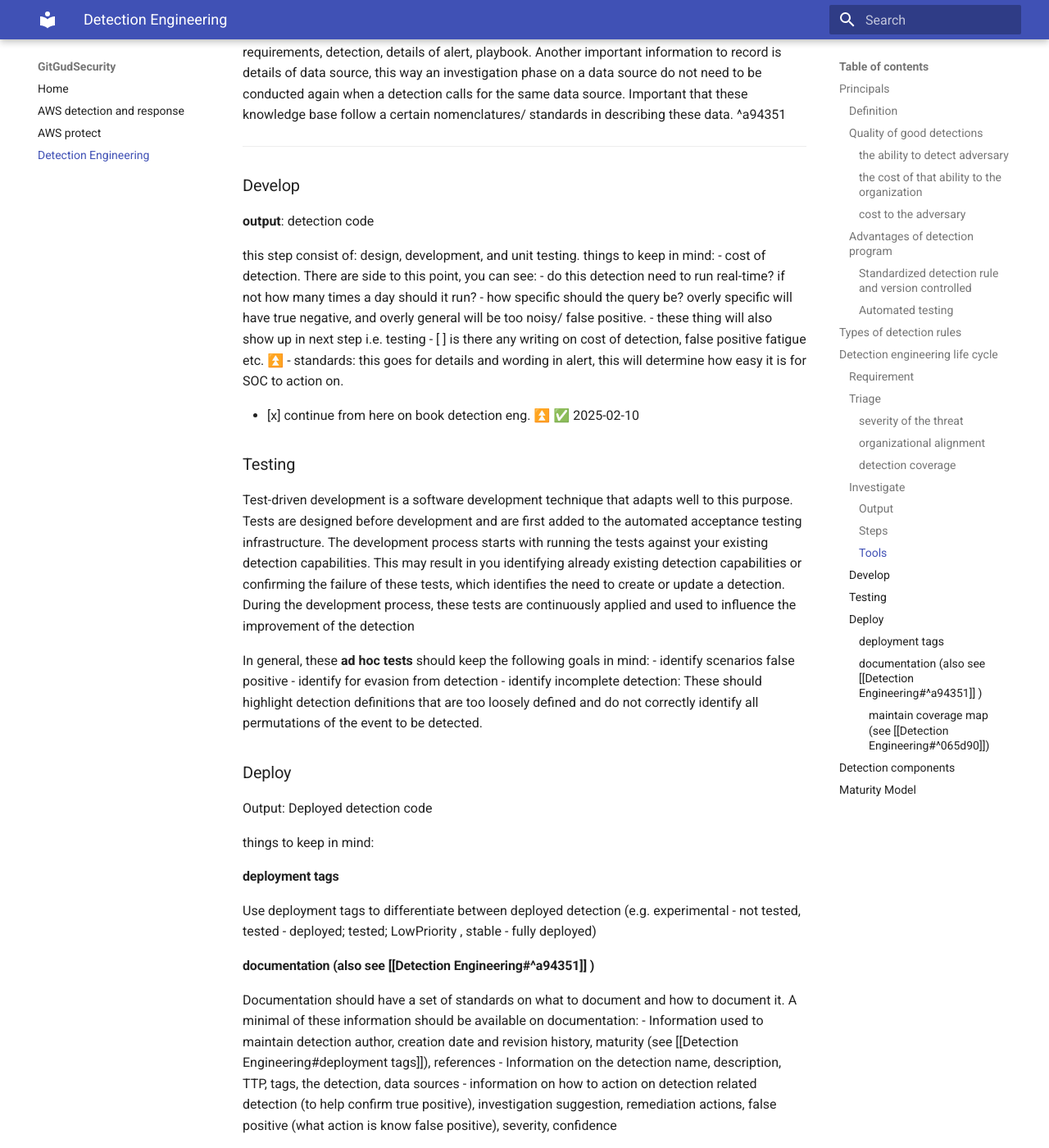
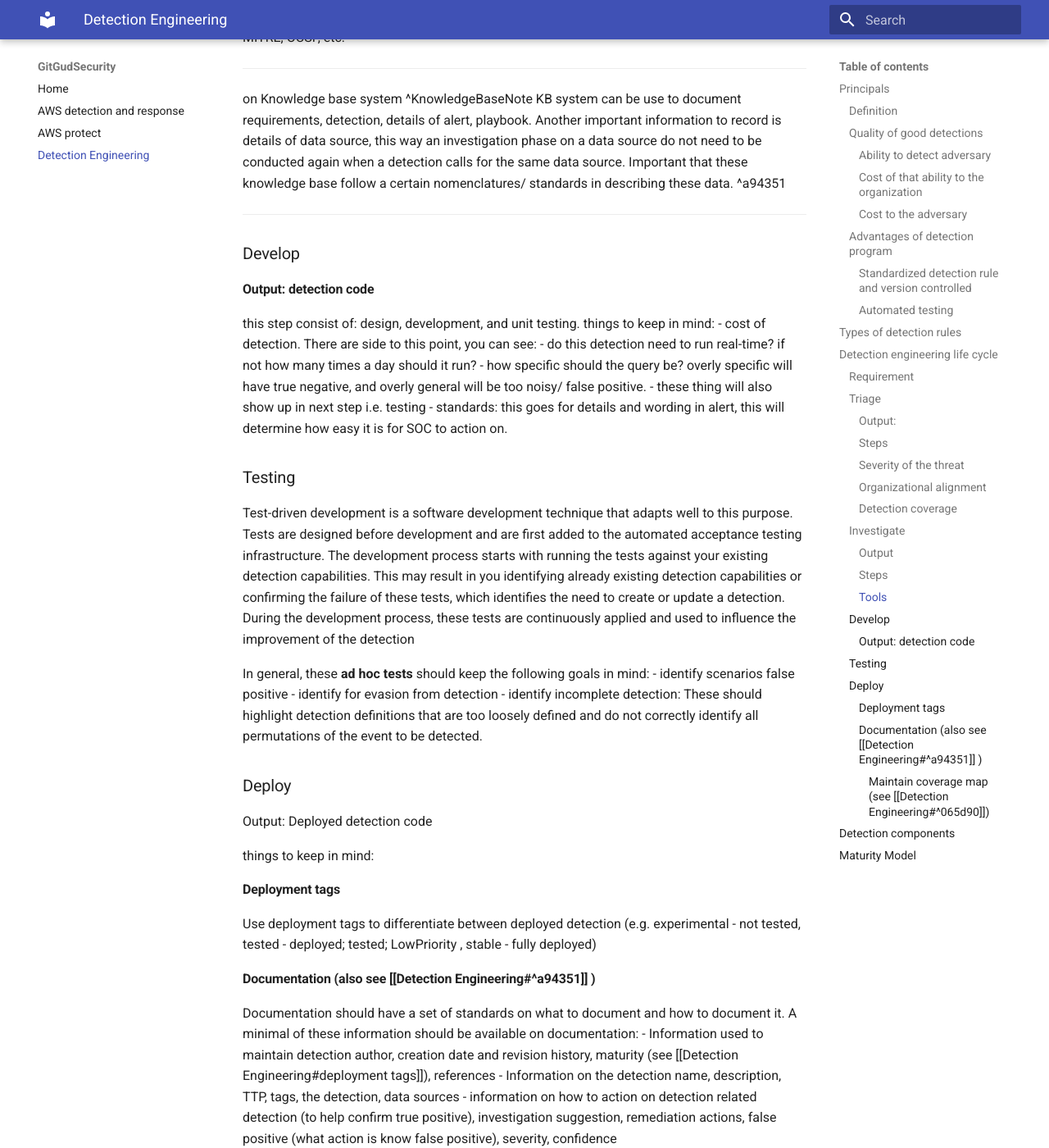
Before and after one commit to aldosimon/GitGudSecurity, an MkDocs documentation site: the page built from docs/Detection engineering.md, in a window 1280 px wide and 1400 px high, scrolled down 3999 px. Shown: the whole window at 82% size. Built offline with MkDocs 1.6.1 and Material for MkDocs 9.7.7, drawn with Linux system fonts in a browser that asks for light colours; some of the changed text lies outside the part shown.

Commit message:
add items to detection engineering

```diff
--- a/docs/Detection engineering.md
+++ b/docs/Detection engineering.md
@@ -25,12 +25,12 @@
 - the cost of that ability to the organization
 - the cost to the adversary to evade detection
 
-#### the ability to detect adversary
+#### Ability to detect adversary
 can be broken to detection **coverage** and detection **durability**.
 Coverage is scope of activity that detection identifies. (example coverage over MITRE).
 how long the detection to be effective. Increasing a detection’s coverage by detecting multiple procedures associated with a technique or creating a detection that works across multiple techniques often increases the complexity of the detection but can also improve a detection’s **durability**.
 
-#### the cost of that ability to the organization
+#### Cost of that ability to the organization
 this covers the creation, running, and maintenance of detections, the resources spent reviewing associated alerts, and the actions taken based on those alerts
 some factor that contribute:
 - *complexity*: how hard to understand the detection for maintenance
@@ -41,7 +41,7 @@
 - *specificity*: As an example, a machine learning model may provide increased coverage in detection with a high confidence level but may be unable to explain specifically why the alert was created
 For example, a detection might identify reconnaissance scanning of the network. The lack of actionability on this activity, despite the confidence in the detection, might result in the noisiness of the detection being unacceptable.For example, a detection might identify reconnaissance scanning of the network. The lack of actionability on this activity, despite the confidence in the detection, might result in the noisiness of the detection being unacceptable.
 
-#### cost to the adversary
+#### Cost to the adversary
 this is related to the pyramid of pain.
 
 ### Advantages of detection program
@@ -98,8 +98,10 @@
 
 ### Triage
 
-**output**: triaged and prioritized requirements
+#### Output:
+Triaged and prioritized requirements
 
+#### Steps
 Triage the requirement using:
 - severity of the threat
 	- is this an active exploit: log4j! (see common ways of judging exploit severity: is our estate affected, how easy it is to exploit, impact, is it currently happening, how fast to patch)
@@ -107,13 +109,13 @@
 - detection coverage
 
 
-#### severity of the threat
+#### Severity of the threat
 system of scoring that you assign to threat severity. e.g. CVSS, DREAD, NIST CMSS, custom?
 
-#### organizational alignment
+#### Organizational alignment
 a scoring system that see if detection related to the threat is something we should worry about. e.g. 0 - threat is irrelevant, while 4 - threat specifically target your org.
 
-#### detection coverage
+#### Detection coverage
 another scoring system. e.g. 0 - this technique detection have in depth coverage; 1 - this technique detection need update; 2 - this technique detection is not present
 another point to think about is how the new requirement is an improvement of current detection
 
@@ -146,7 +148,7 @@
 
 ### Develop
 
-**output**: detection code
+#### Output: detection code
 
 this step consist of: design, development, and unit testing.
 things to keep in mind:
@@ -154,10 +156,8 @@
 	- do this detection need to run real-time? if not how many times a day should it run?
 	- how specific should the query be? overly specific will have true negative, and overly general will be too noisy/ false positive.
 	- these thing will also show up in next step i.e. testing
-	- [ ] is there any writing on cost of detection, false positive fatigue etc. ⏫
 - standards: this goes for details and wording in alert, this will determine how easy it is for SOC to action on.
 
-- [x] continue from here on book detection eng. ⏫ ✅ 2025-02-10
 
 ### Testing
 Test-driven development is a software development technique that adapts well to this purpose. Tests are designed before development and are first added to the automated acceptance testing infrastructure. The development process starts with running the tests against your existing detection capabilities. This may result in you identifying already existing detection capabilities or confirming the failure of these tests, which identifies the need to create or update a detection. During the development process, these tests are continuously applied and used to influence the improvement of the detection
@@ -173,11 +173,11 @@
 
 things to keep in mind:
 
-#### deployment tags
+#### Deployment tags
 
 Use deployment tags to differentiate between deployed detection (e.g. experimental - not tested, tested - deployed; tested; LowPriority , stable - fully deployed)
 
-#### documentation (also see [[Detection Engineering#^a94351]] )
+#### Documentation (also see [[Detection Engineering#^a94351]] )
 
 Documentation should have a set of standards on what to document and how to document it. A minimal of these information should be available on documentation:
 - Information used to maintain detection
@@ -187,7 +187,7 @@
 - information on how to action on  detection
 	related detection (to help confirm true positive), investigation suggestion, remediation actions, false positive (what action is know false positive), severity, confidence
 
-##### maintain coverage map (see [[Detection Engineering#^065d90]])
+##### Maintain coverage map (see [[Detection Engineering#^065d90]])
 
 ## Detection components
 
```
